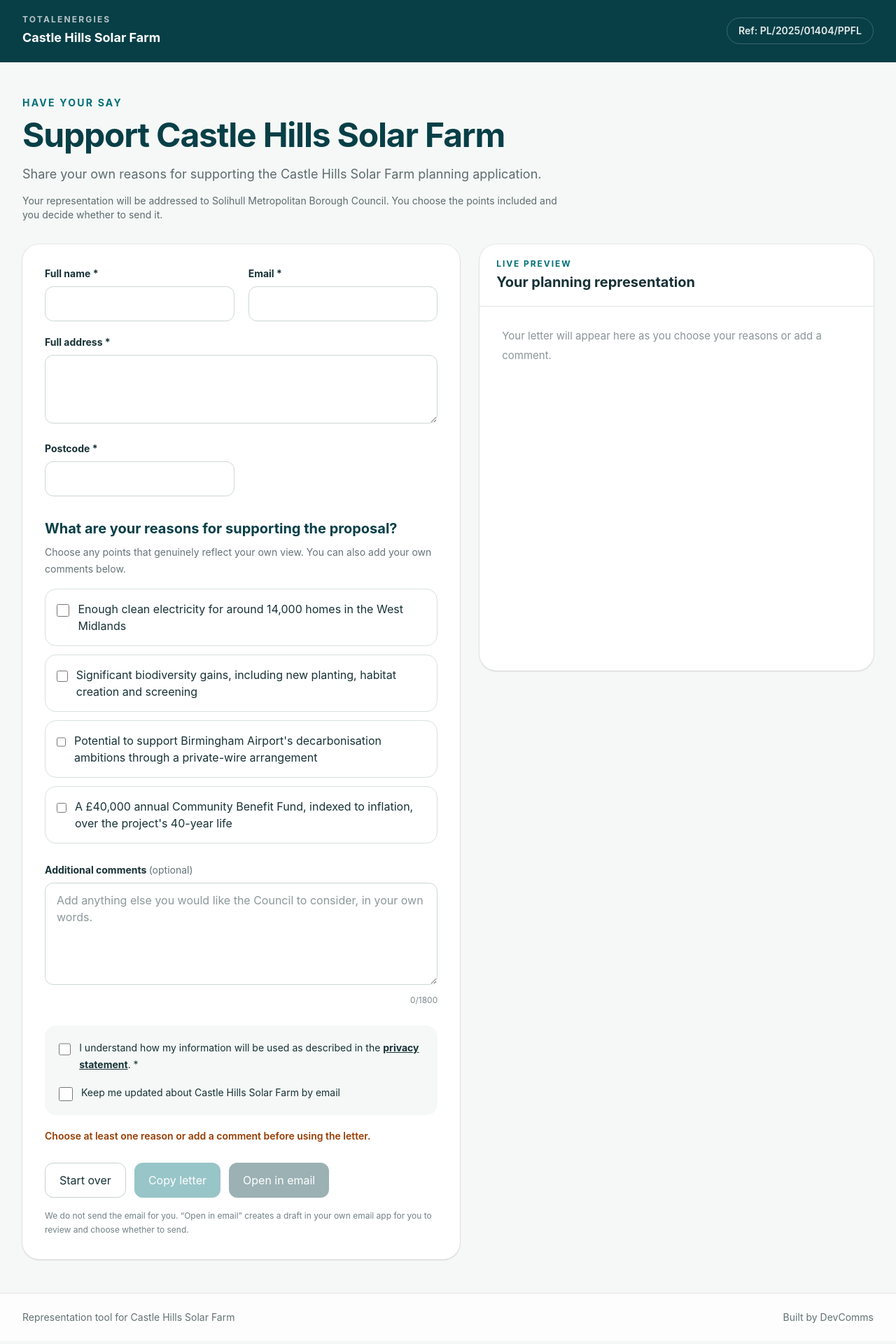
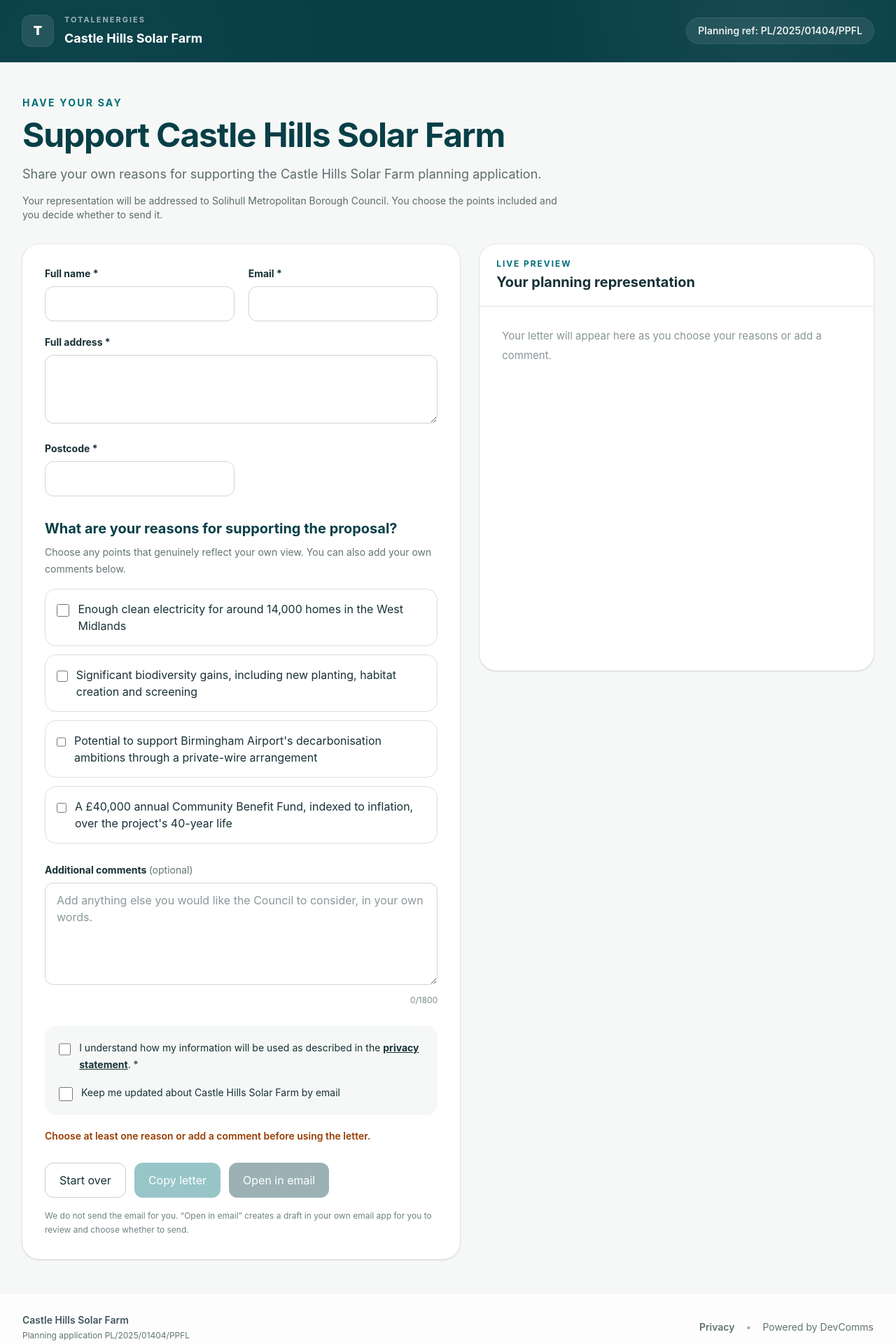
Before and after one commit to JakeWDevComms/Support-Gen, a Next.js app: page /castle-hills-solar in a window 1280 px wide. Shown: the top 1920 px of the page at 70% size. Built offline with nearby package versions, Linux system fonts and the light colour scheme.

Commit message:
Refresh project shell visual design

```diff
--- a/src/components/project-shell.tsx
+++ b/src/components/project-shell.tsx
@@ -1,4 +1,5 @@
 import Image from "next/image";
+import Link from "next/link";
 import type { CSSProperties,ReactNode } from "react";
 import type { ProjectConfig } from "@/projects/types";
 
@@ -10,26 +11,36 @@ export function ProjectShell({project,children}:{project:ProjectConfig;children:
     "--project-bg":project.theme.background
   } as CSSProperties;
 
-  return <main style={style} className="min-h-screen bg-[var(--project-bg)] text-[#173136]">
-    <header className="border-b border-black/10 bg-[var(--project-dark)] text-white">
-      <div className="mx-auto flex max-w-7xl items-center justify-between gap-6 px-5 py-5 md:px-8">
-        <div className="flex min-w-0 items-center gap-4">
-          {project.theme.logoUrl ? <div className="flex h-12 w-28 shrink-0 items-center justify-center rounded-lg bg-white p-2">
+  return <main style={style} className="min-h-screen overflow-x-hidden bg-[var(--project-bg)] text-[#173136]">
+    <header className="relative overflow-hidden bg-[var(--project-dark)] text-white">
+      <div className="pointer-events-none absolute inset-0 opacity-20" style={{background:"radial-gradient(circle at 85% 10%, rgba(255,255,255,.28), transparent 30%), radial-gradient(circle at 10% 100%, rgba(255,255,255,.12), transparent 34%)"}}/>
+      <div className="relative mx-auto flex max-w-7xl items-center justify-between gap-5 px-5 py-5 md:px-8">
+        <Link href={`/${project.slug}`} className="group flex min-w-0 items-center gap-4">
+          {project.theme.logoUrl ? <div className="flex h-12 w-28 shrink-0 items-center justify-center rounded-xl bg-white p-2 shadow-sm">
             <Image src={project.theme.logoUrl} alt={`${project.clientName} logo`} width={112} height={48} className="max-h-9 w-auto object-contain"/>
-          </div> : null}
+          </div> : <div className="flex h-11 w-11 shrink-0 items-center justify-center rounded-xl bg-white/10 text-lg font-black ring-1 ring-white/15">{project.clientName.slice(0,1)}</div>}
           <div className="min-w-0">
-            <p className="text-xs font-bold uppercase tracking-[0.18em] text-white/70">{project.clientName}</p>
-            <p className="mt-1 truncate text-lg font-bold">{project.schemeName}</p>
+            <p className="text-[11px] font-bold uppercase tracking-[0.18em] text-white/60">{project.clientName}</p>
+            <p className="mt-1 truncate text-base font-bold md:text-lg">{project.schemeName}</p>
           </div>
-        </div>
-        <div className="shrink-0 rounded-full border border-white/20 px-4 py-2 text-sm font-semibold text-white/90">Ref: {project.applicationReference}</div>
+        </Link>
+        <div className="hidden shrink-0 rounded-full bg-white/8 px-4 py-2 text-sm font-semibold text-white/90 ring-1 ring-white/15 sm:block">Planning ref: {project.applicationReference}</div>
       </div>
     </header>
+
     {children}
-    <footer className="border-t border-black/10 bg-white/70">
-      <div className="mx-auto flex max-w-7xl flex-col gap-2 px-5 py-6 text-sm text-[#637174] md:flex-row md:items-center md:justify-between md:px-8">
-        <span>Representation tool for {project.schemeName}</span>
-        <span>Built by {project.dataProcessor}</span>
+
+    <footer className="border-t border-black/5 bg-white/75 backdrop-blur">
+      <div className="mx-auto flex max-w-7xl flex-col gap-3 px-5 py-7 text-sm text-[#637174] md:flex-row md:items-center md:justify-between md:px-8">
+        <div>
+          <p className="font-semibold text-[#40575c]">{project.schemeName}</p>
+          <p className="mt-1 text-xs">Planning application {project.applicationReference}</p>
+        </div>
+        <div className="flex items-center gap-4">
+          <Link href={`/${project.slug}/privacy`} className="font-semibold hover:underline">Privacy</Link>
+          <span className="text-[#a3aeaf]">•</span>
+          <span>Powered by {project.dataProcessor}</span>
+        </div>
       </div>
     </footer>
   </main>;
```
